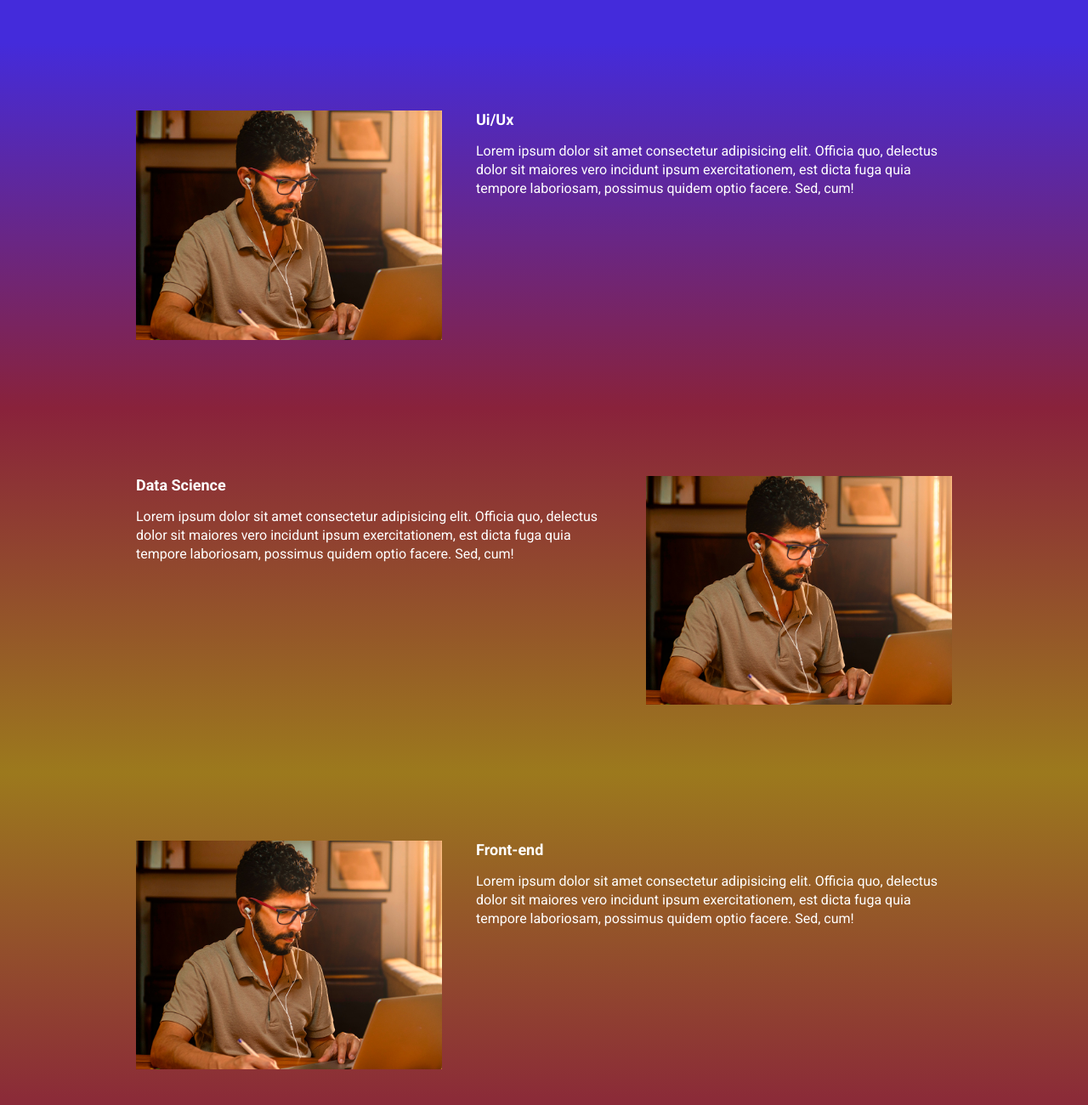
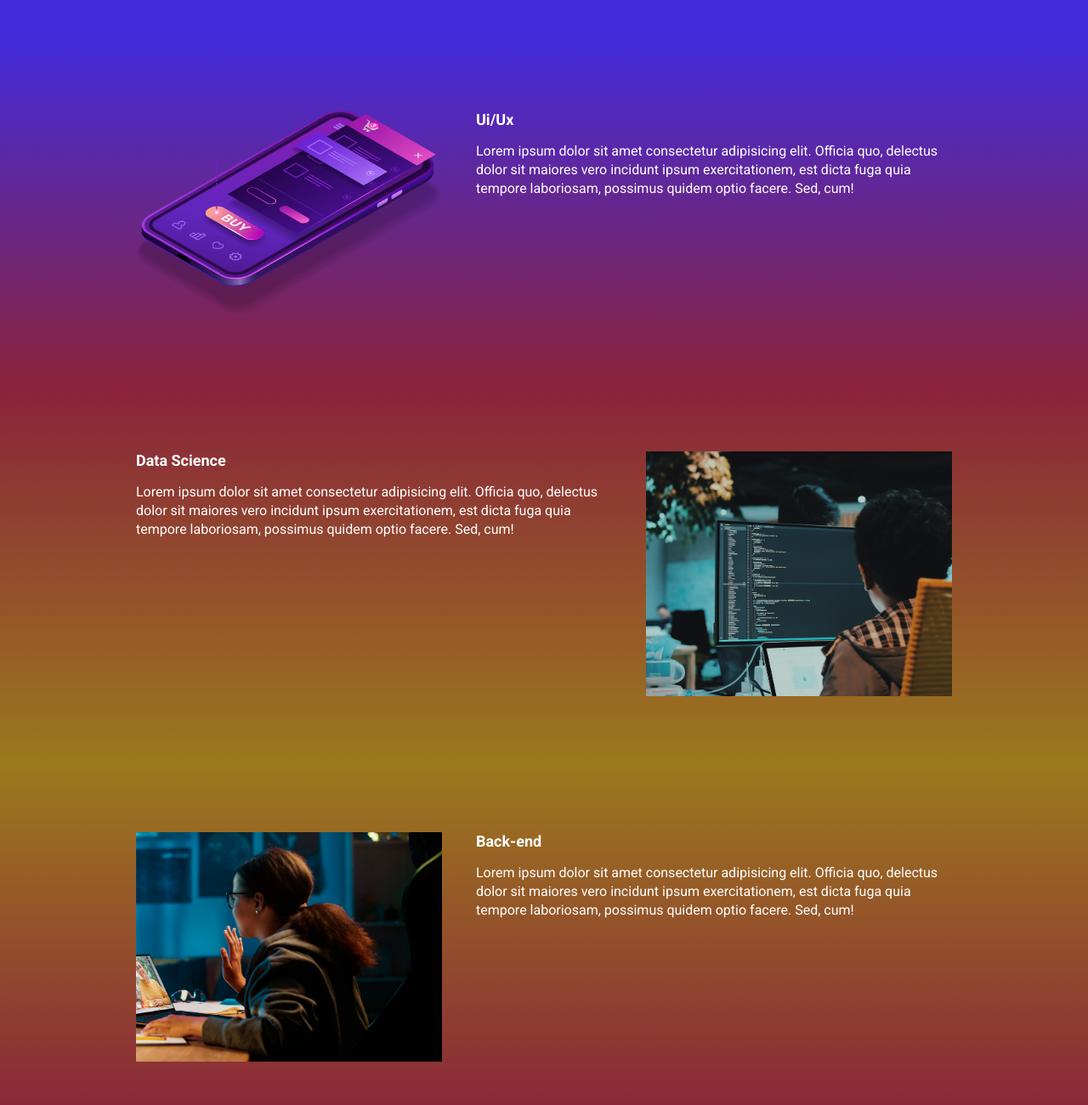
Before and after one commit to rpatetti/ebac_tech_talks, a website built with Parcel: page src/index.html in a window 1280 px wide. Shown: the part 940-2240 px from the top of the page at 85% size. Built offline with nearby package versions, Linux system fonts and the light colour scheme.

Commit message:
Atualizando as imagens

```diff
--- a/src/index.html
+++ b/src/index.html
@@ -58,7 +58,7 @@
                     Lorem ipsum dolor sit amet consectetur adipisicing elit. Officia quo, delectus dolor sit maiores vero incidunt ipsum exercitationem, est dicta fuga quia tempore laboriosam, possimus quidem optio facere. Sed, cum!
                 </p>
             </div>
-            <img class="event__image" src="./images/frontend.png" alt="Front-end">
+            <img class="event__image" src="./images/ui-ux.png" alt="Front-end">
         </div>
     </section>
     <section class="event event--data-science">
@@ -69,18 +69,18 @@
                     Lorem ipsum dolor sit amet consectetur adipisicing elit. Officia quo, delectus dolor sit maiores vero incidunt ipsum exercitationem, est dicta fuga quia tempore laboriosam, possimus quidem optio facere. Sed, cum!
                 </p>
             </div>
-            <img class="event__image" src="./images/frontend.png" alt="Front-end">
+            <img class="event__image" src="./images/data.png" alt="Front-end">
         </div>
     </section>
     <section class="event event--back-end event--image-left" >
         <div class="container" data-aos="fade-left">
             <div class="event__details">
-                <h2 class="event__details__title">Front-end</h2>
+                <h2 class="event__details__title">Back-end</h2>
                 <p class="event__details__description">
                     Lorem ipsum dolor sit amet consectetur adipisicing elit. Officia quo, delectus dolor sit maiores vero incidunt ipsum exercitationem, est dicta fuga quia tempore laboriosam, possimus quidem optio facere. Sed, cum!
                 </p>
             </div>
-            <img class="event__image" src="./images/frontend.png" alt="Back-end">
+            <img class="event__image" src="./images/backend.png" alt="Back-end">
         </div>
     </section>
 
```
